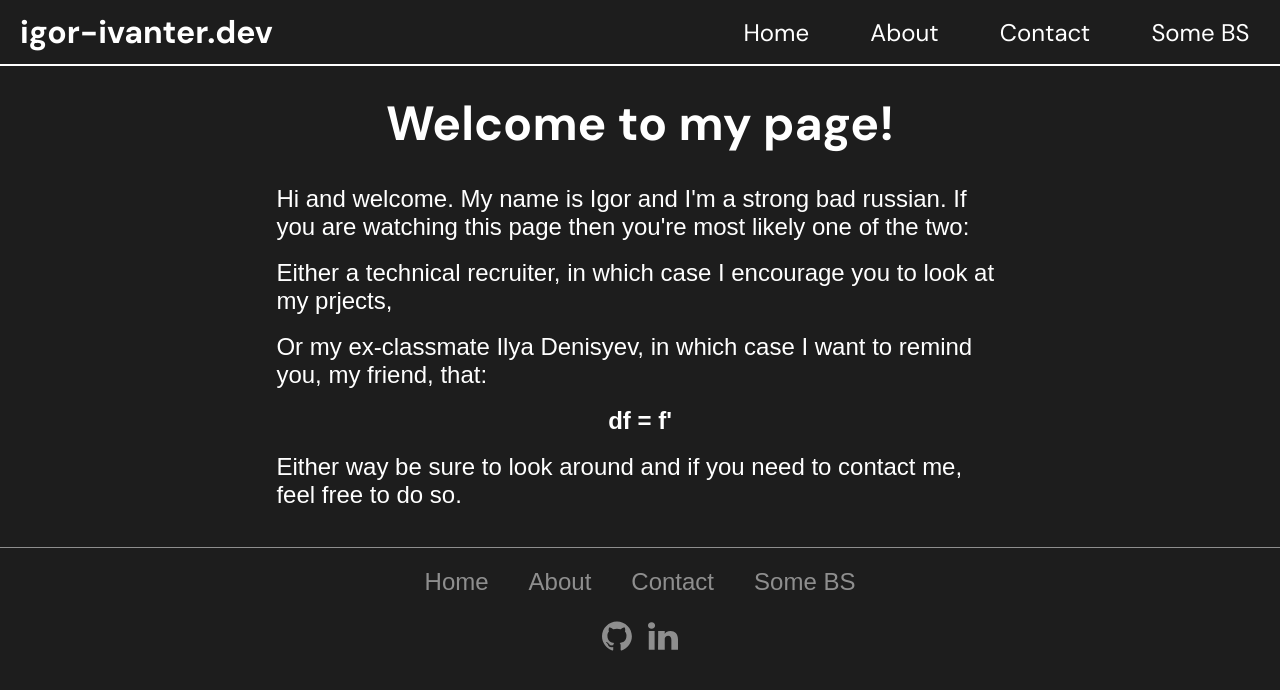
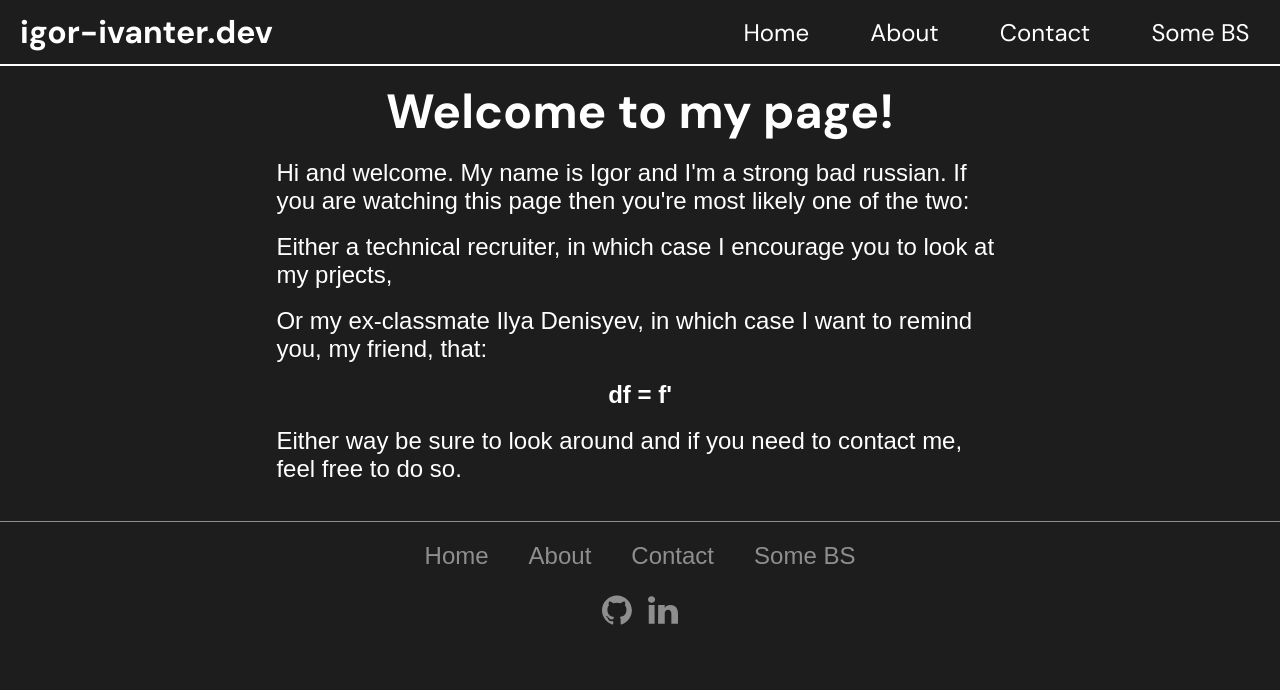
Before and after one commit to IgorIvanter/Portfolio-Dark, a plain HTML site: page index.html in a window 1280 px wide. Drawn offline with Linux system fonts and the light colour scheme; a web font is replaced by a local one.

Commit message:
Fixed margin between headeing and navbar

```diff
--- a/style.css
+++ b/style.css
@@ -266,8 +266,8 @@ p {
 }
 
 .heading {
-    margin: 30px;
-    margin-top: 92px;
+    margin-top: 10vh;
+    margin-bottom: 2vh;
     font-size: var(--heading-font-size);
     font-family: var(--heading-font);
 }
```
